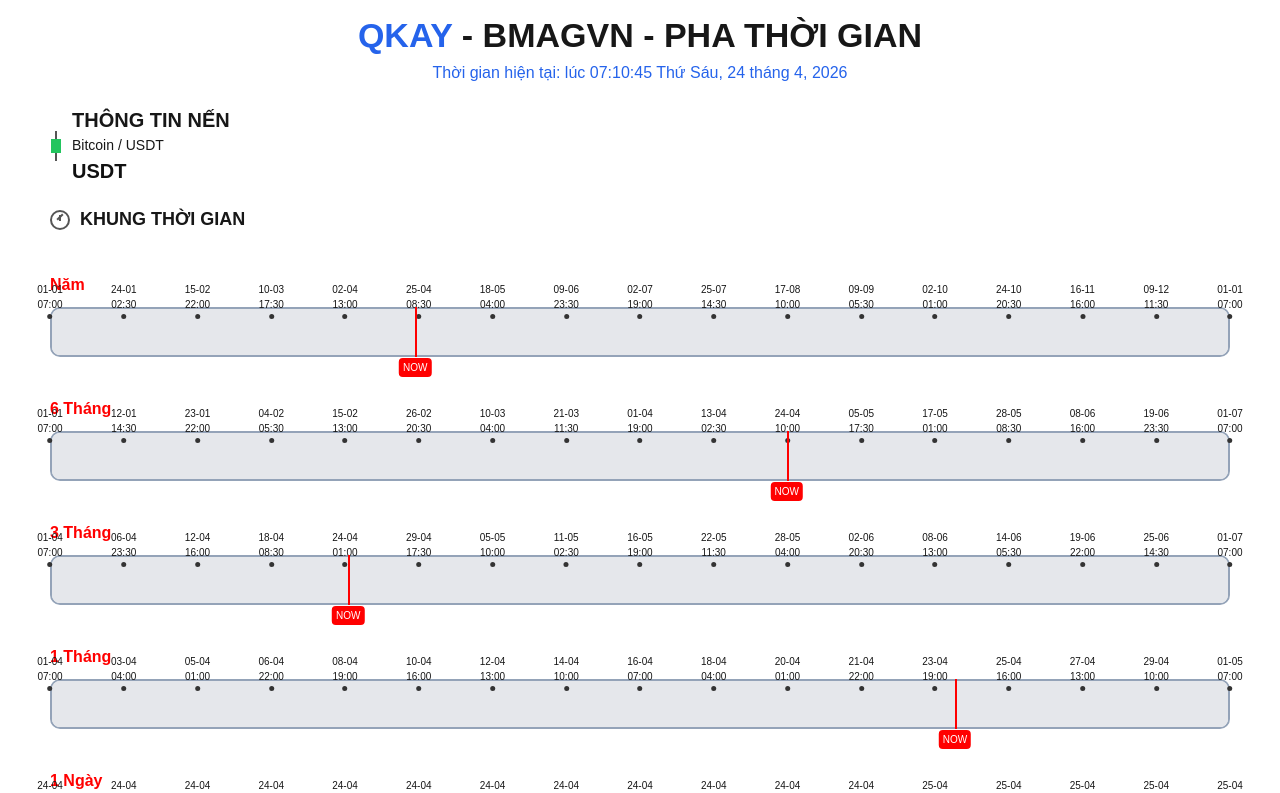
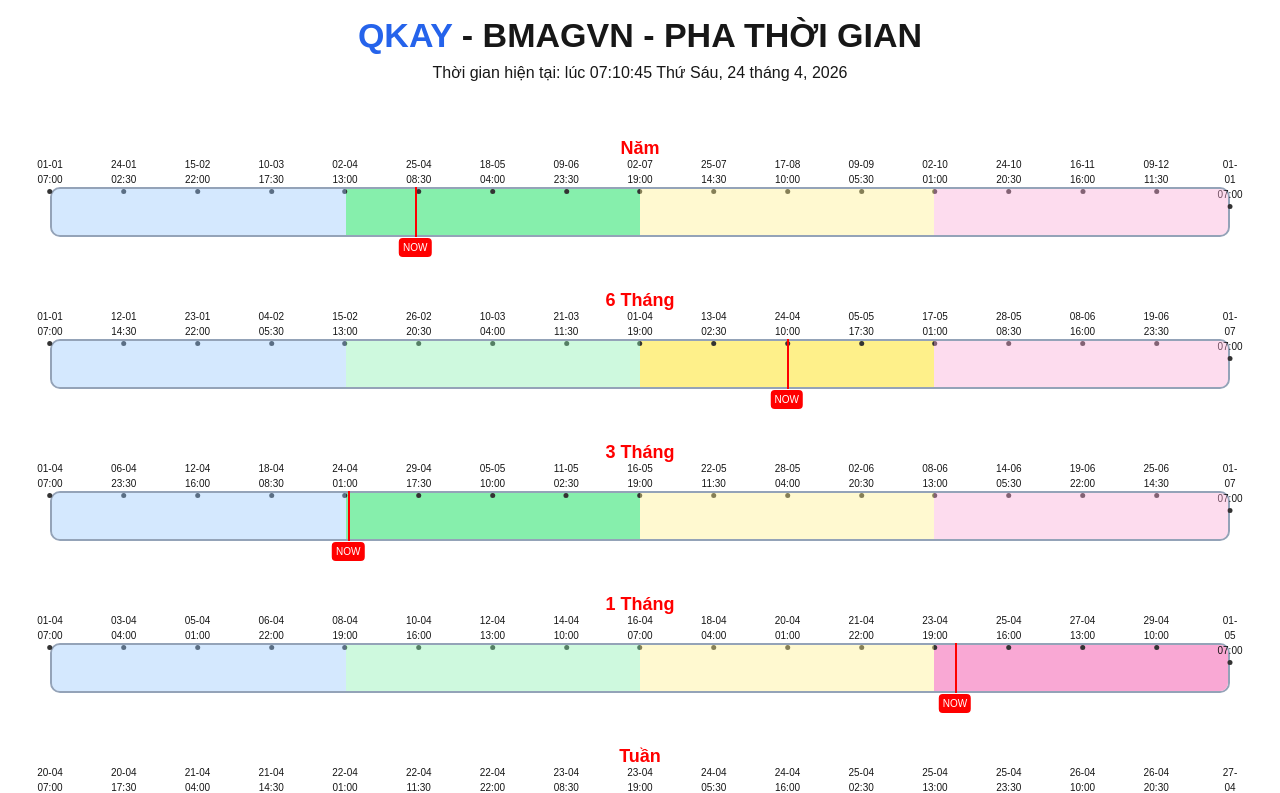
Before and after one commit to khainq27-sudo/pha-time, a Next.js app: page / in a window 1280 px wide. Shown: the top 793 px of the page. Built offline with nearby package versions, Linux system fonts and the light colour scheme; no server answers.

Commit message:
update UI + chart OKX

```diff
--- a/app/page.tsx
+++ b/app/page.tsx
@@ -51,6 +51,7 @@
     return () => ws.close();
   }, []);
 
+  // ===== TIME =====
   const startYear = new Date(now.getFullYear(), 0, 1, 7);
   const endYear = new Date(now.getFullYear() + 1, 0, 1, 7);
 
@@ -83,6 +84,26 @@
   if (now < startDay) startDay.setDate(startDay.getDate() - 1);
   const endDay = new Date(startDay.getTime() + 86400000);
 
+  const d7 = {
+    start: new Date(now.getFullYear(), 3, 20, 7),
+    end: new Date(now.getFullYear(), 3, 20, 7 + 24 * 7),
+  };
+
+  const d5 = {
+    start: new Date(now.getFullYear(), 3, 22, 7),
+    end: new Date(now.getFullYear(), 3, 22, 7 + 24 * 5),
+  };
+
+  const d3 = {
+    start: new Date(now.getFullYear(), 3, 22, 7),
+    end: new Date(now.getFullYear(), 3, 22, 7 + 24 * 3),
+  };
+
+  const d2 = {
+    start: new Date(now.getFullYear(), 3, 23, 7),
+    end: new Date(now.getFullYear(), 3, 23, 7 + 24 * 2),
+  };
+
   return (
     <div style={styles.container}>
       <div style={styles.header}>
@@ -92,51 +113,20 @@
         <p style={styles.time}>Thời gian hiện tại: {time}</p>
       </div>
 
-      <div style={styles.leftSection}>
-        <div style={styles.candleBox}>
-          <div style={styles.candleIcon}>
-            <div style={styles.wick}></div>
-            <div style={styles.body}></div>
-          </div>
-
-          <div>
-            <div style={styles.candleTitle}>THÔNG TIN NẾN</div>
-            <div style={styles.market}>Bitcoin / USDT</div>
-            <div
-              style={{
-                ...styles.price,
-                color:
-                  price > prevPrice
-                    ? "#22c55e"
-                    : price < prevPrice
-                    ? "#ef4444"
-                    : "#111",
-              }}
-            >
-              {price} USDT
-            </div>
-          </div>
-        </div>
-      </div>
-
-      <div style={styles.timeFrameBox}>
-        <div style={styles.clockIcon}>
-          <div style={styles.clockCircle}></div>
-          <div style={styles.hourHand}></div>
-          <div style={styles.minuteHand}></div>
-        </div>
-        <div style={styles.timeFrameTitle}>KHUNG THỜI GIAN</div>
-      </div>
-
       <Timeline title="Năm" start={startYear} end={endYear} now={now} />
       <Timeline title="6 Tháng" start={startHalf} end={endHalf} now={now} />
       <Timeline title="3 Tháng" start={quarterStart} end={quarterEnd} now={now} />
       <Timeline title="1 Tháng" start={startMonth} end={endMonth} now={now} />
+      <Timeline title="Tuần" start={d7.start} end={d7.end} now={now} />
+      <Timeline title="5 Ngày" start={d5.start} end={d5.end} now={now} />
+      <Timeline title="3 Ngày" start={d3.start} end={d3.end} now={now} />
+      <Timeline title="2 Ngày" start={d2.start} end={d2.end} now={now} />
       <Timeline title="1 Ngày" start={startDay} end={endDay} now={now} />
     </div>
   );
 }
 
+// ===== TIMELINE =====
 function Timeline({ title, start, end, now }: any) {
   const progress =
     ((now.getTime() - start.getTime()) /
@@ -166,9 +156,12 @@
     });
   }
 
+  const currentPart = Math.floor(progress / (100 / 16));
+
   return (
     <div style={styles.timelineRow}>
-      <div style={styles.label}>{title}</div>
+      {/* LABEL TRÊN GIỮA */}
+      <div style={styles.centerLabel}>{title}</div>
 
       <div style={styles.timelineContent}>
         {ticks.map((t: any, i: number) => (
@@ -181,8 +174,16 @@
 
         <div style={styles.bar}>
           {[...Array(4)].map((_, i) => (
-            <div key={i} style={styles.part} />
+            <div
+              key={i}
+              style={{
+                ...styles.part,
+                background: ["#93c5fd", "#86efac", "#fef08a", "#f9a8d4"][i],
+                opacity: Math.floor(currentPart / 4) === i ? 1 : 0.4,
+              }}
+            />
           ))}
+
           <div style={{ ...styles.line, left: `${progress}%` }}></div>
         </div>
 
@@ -192,137 +193,45 @@
   );
 }
 
+// ===== STYLE =====
 const styles: any = {
-  container: {
-    background: "#fff",
-    minHeight: "100vh",
-    padding: 10,
-  },
+  container: { padding: 10 },
 
   header: { textAlign: "center" },
 
-  title: {
-    fontSize: "clamp(18px, 4vw, 34px)",
-    fontWeight: "bold",
-  },
+  title: { fontSize: "clamp(18px,4vw,34px)", fontWeight: "bold" },
 
   qkay: { color: "#2563eb" },
 
-  time: {
-    color: "#2563eb",
-    fontSize: "clamp(12px, 3vw, 16px)",
+  time: { fontSize: "clamp(12px,3vw,16px)" },
+
+  timelineRow: {
+    marginTop: 50,
+    padding: "0 clamp(10px,4vw,40px)",
+    position: "relative",
   },
 
-  leftSection: {
-    paddingLeft: "clamp(10px, 4vw, 40px)",
-    marginTop: 20,
-  },
-
-  candleBox: {
-    display: "flex",
-    gap: 10,
-    flexWrap: "wrap",
-    alignItems: "center",
-  },
-
-  candleIcon: { position: "relative", width: 12, height: 30 },
-  wick: {
-    width: 2,
-    height: 30,
-    background: "#555",
-    position: "absolute",
-    left: "50%",
-    transform: "translateX(-50%)",
-  },
-  body: {
-    width: 10,
-    height: 14,
-    background: "#22c55e",
-    position: "absolute",
-    top: 8,
-    left: "50%",
-    transform: "translateX(-50%)",
-  },
-
-  candleTitle: {
-    fontSize: "clamp(14px, 3vw, 20px)",
-    fontWeight: "bold",
-  },
-
-  market: {
-    fontSize: "clamp(12px, 2.5vw, 14px)",
-  },
-
-  price: {
-    fontSize: "clamp(14px, 3vw, 20px)",
-    fontWeight: "bold",
-  },
-
-  timeFrameBox: {
-    display: "flex",
-    gap: 10,
-    paddingLeft: "clamp(10px, 4vw, 40px)",
-    marginTop: 20,
-    alignItems: "center",
-  },
-
-  clockIcon: { position: "relative", width: 20, height: 20 },
-  clockCircle: {
-    border: "2px solid #555",
-    borderRadius: "50%",
-    width: "100%",
-    height: "100%",
-  },
-  hourHand: {
-    width: 2,
-    height: 6,
-    background: "#555",
-    position: "absolute",
-    top: 5,
-    left: "50%",
-    transform: "translateX(-50%)",
-  },
-  minuteHand: {
-    width: 2,
-    height: 8,
-    background: "#555",
-    position: "absolute",
-    top: 3,
-    left: "50%",
-    transform: "translateX(-50%) rotate(45deg)",
-  },
-
-  timeFrameTitle: {
-    fontSize: "clamp(14px, 3vw, 18px)",
-    fontWeight: "bold",
-  },
-
-  timelineRow: {
-    marginTop: 40,
-    padding: "0 clamp(10px, 4vw, 40px)",
-  },
-
-  label: {
-    fontSize: "clamp(12px, 3vw, 16px)",
+  centerLabel: {
+    textAlign: "center",
     fontWeight: "bold",
     color: "red",
-    marginBottom: 10,
+    marginBottom: 25,
+    fontSize: "clamp(14px,3vw,18px)",
   },
 
   timelineContent: {
     position: "relative",
-    width: "100%",
   },
 
   bar: {
     display: "flex",
-    height: "clamp(30px, 6vw, 50px)",
+    height: "clamp(30px,6vw,50px)",
     borderRadius: 10,
     overflow: "hidden",
     border: "2px solid #94a3b8",
   },
 
-  part: { flex: 1, background: "#e5e7eb" },
+  part: { flex: 1 },
 
   line: {
     position: "absolute",
@@ -334,11 +243,10 @@
 
   tick: {
     position: "absolute",
-    top: -25,
+    top: -30,
     transform: "translateX(-50%)",
-    fontSize: "clamp(8px, 2vw, 10px)",
+    fontSize: "clamp(8px,2vw,10px)",
     textAlign: "center",
-    whiteSpace: "nowrap",
   },
 
   dot: {
@@ -355,7 +263,7 @@
     transform: "translateX(-50%)",
     background: "red",
     color: "#fff",
-    fontSize: "clamp(8px, 2vw, 10px)",
+    fontSize: 10,
     padding: "2px 4px",
     borderRadius: 4,
   },
```
